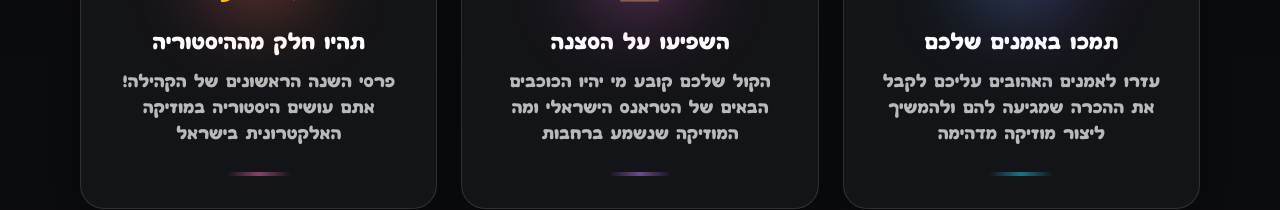
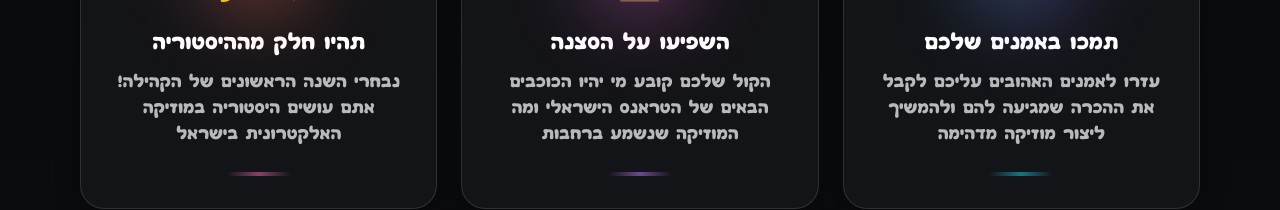
Before and after one commit to ShadowBoxer39/Trance-Awards, a Next.js app: page / in a window 1280 px wide. Shown: the part 1340-1550 px from the top of the page. Built offline with nearby package versions, Linux system fonts and the light colour scheme; no server answers.

Commit message:
Update index.tsx

```diff
--- a/pages/index.tsx
+++ b/pages/index.tsx
@@ -311,7 +311,7 @@ export default function Landing() {
         תהיו חלק מההיסטוריה
       </h3>
       <p className="text-white/70 leading-relaxed">
-        פרסי השנה הראשונים של הקהילה! אתם עושים היסטוריה במוזיקה האלקטרונית בישראל
+        נבחרי השנה הראשונים של הקהילה! אתם עושים היסטוריה במוזיקה האלקטרונית בישראל
       </p>
 
       <div className="mt-6 h-1 w-16 mx-auto bg-gradient-to-r from-transparent via-pink-400 to-transparent opacity-50 group-hover:opacity-100 transition" />
```
